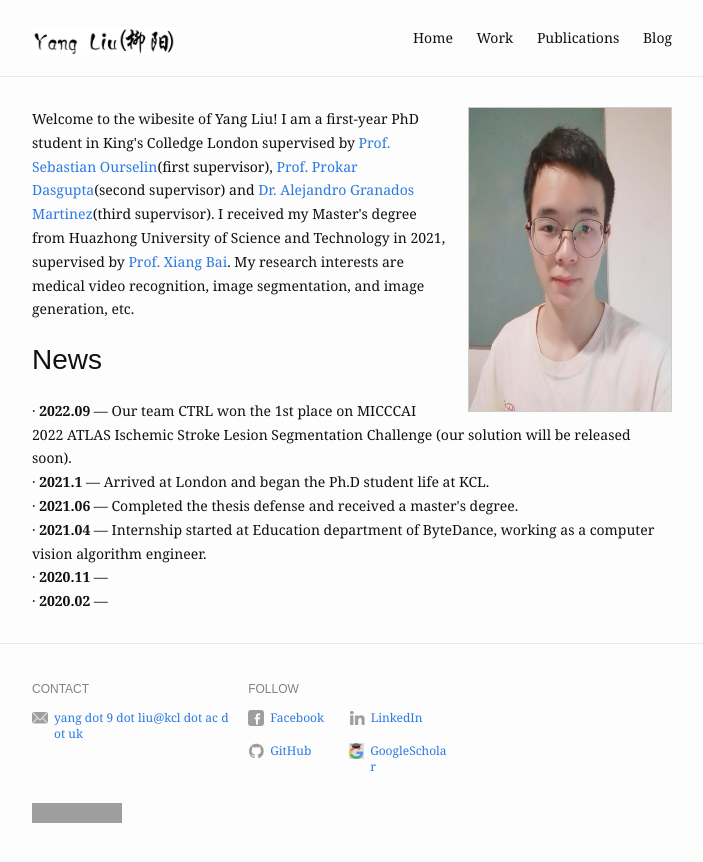
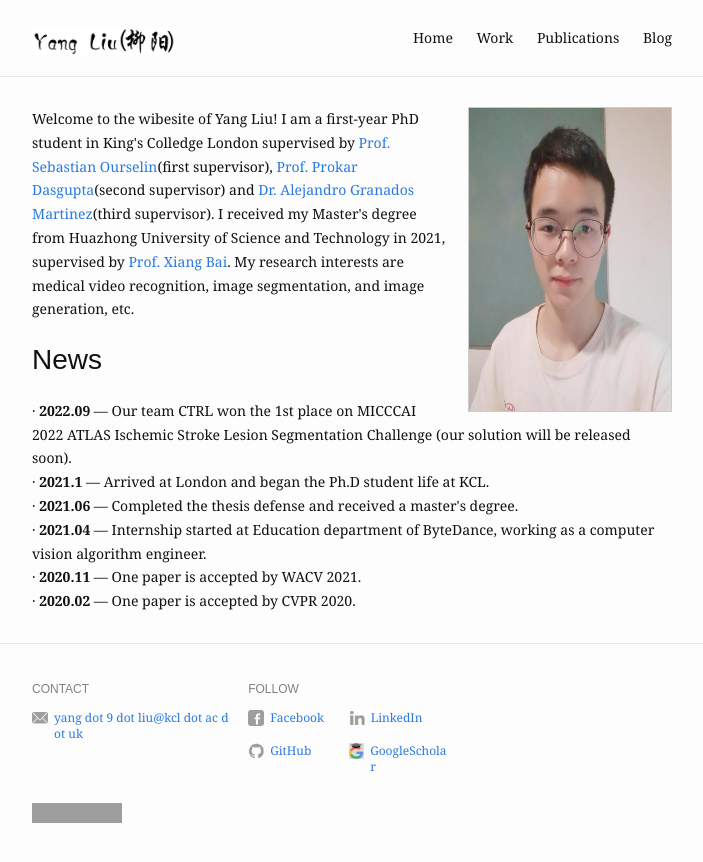
Before and after one commit to MRUIL/MRUIL.github.io, a Jekyll site: the page built from index.md, in a window 1280 px wide. Shown: the top 862 px of the page, without its empty margins (288-991 px from the left). Built offline with Jekyll 4.4.1, drawn with Linux system fonts in a browser that asks for light colours; part of the change alters nothing that is shown; grey boxes are pictures that could not be loaded.

Commit message:
Update index.md

```diff
--- a/index.md
+++ b/index.md
@@ -13,9 +13,9 @@ news-items:
   - title: 2021.04
     description: Internship started at Education department of ByteDance, working as a computer vision algorithm engineer.
   - title: 2020.11
-    descrition: One paper is accepted by WACV 2021.
+    description: One paper is accepted by WACV 2021.
   - title: 2020.02
-    descrition: One paper is accepted by CVPR 2020.
+    description: One paper is accepted by CVPR 2020.
 ---
 
 <p>
```
